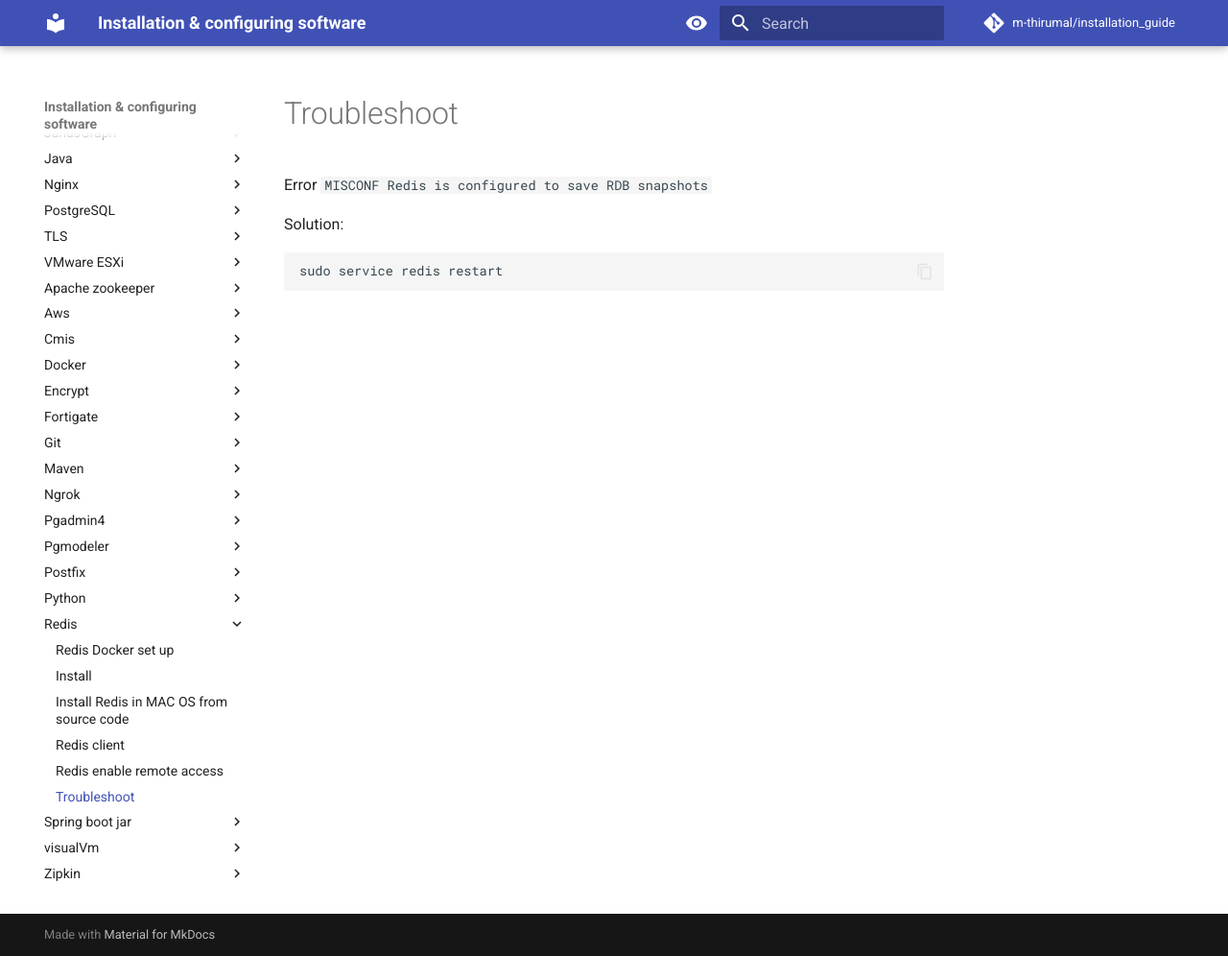
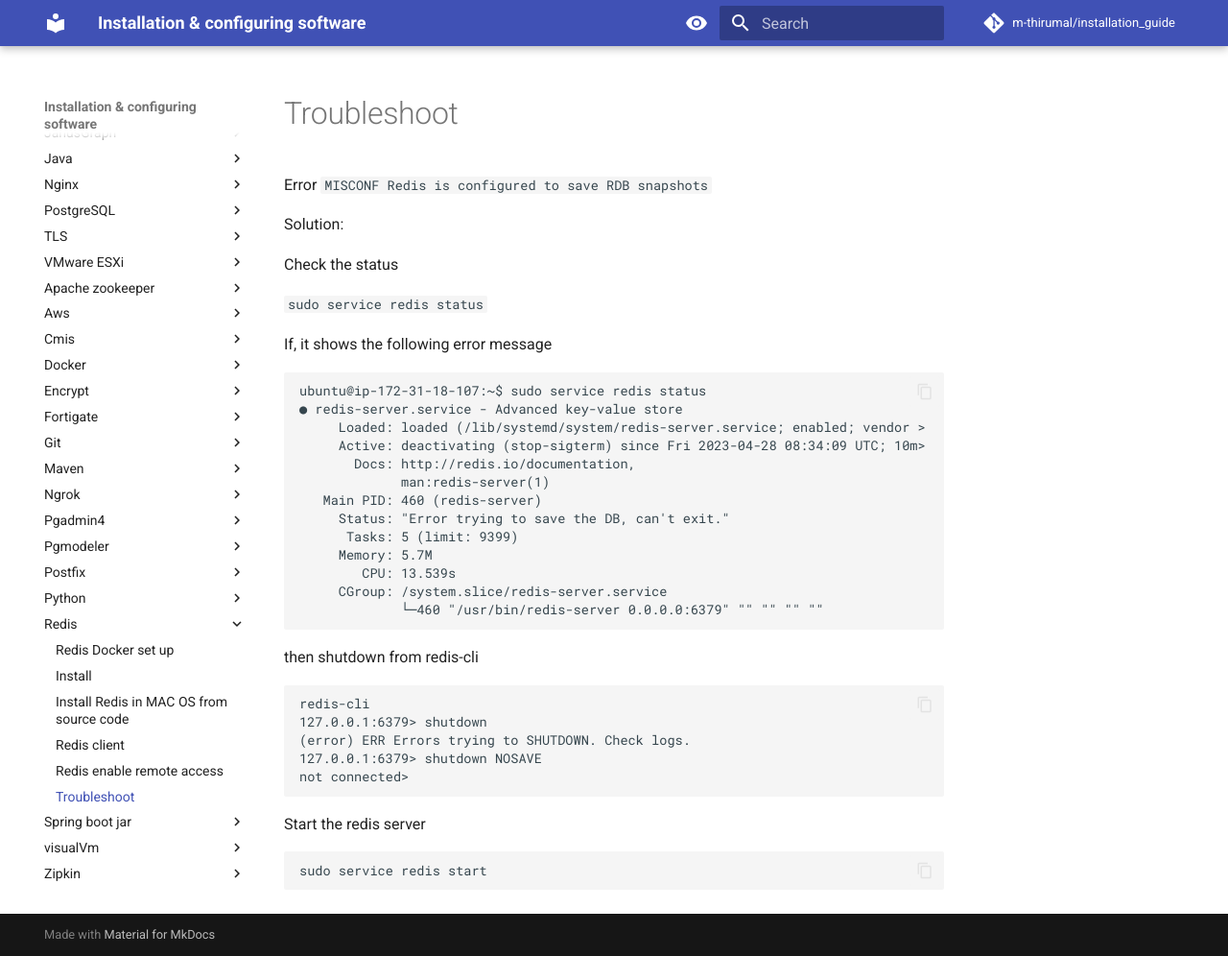
Before and after one commit to m-thirumal/installation_guide, an MkDocs documentation site: the page built from docs/redis/troubleshoot.md, in a window 1280 px wide and 996 px high. Shown: the whole window at 96% size. Built offline with MkDocs 1.6.1 and Material for MkDocs 9.7.7, drawn with Linux system fonts in a browser that asks for light colours; comment, search, counter and statistics services are not loaded.

Commit message:
Update troubleshoot.md

````diff
--- a/docs/redis/troubleshoot.md
+++ b/docs/redis/troubleshoot.md
@@ -4,6 +4,38 @@
 
 Solution:
 
+Check the status
+
+`sudo service redis status`
+
+If, it shows the following error message
 ```
-sudo service redis restart
+ubuntu@ip-172-31-18-107:~$ sudo service redis status
+● redis-server.service - Advanced key-value store
+     Loaded: loaded (/lib/systemd/system/redis-server.service; enabled; vendor >
+     Active: deactivating (stop-sigterm) since Fri 2023-04-28 08:34:09 UTC; 10m>
+       Docs: http://redis.io/documentation,
+             man:redis-server(1)
+   Main PID: 460 (redis-server)
+     Status: "Error trying to save the DB, can't exit."
+      Tasks: 5 (limit: 9399)
+     Memory: 5.7M
+        CPU: 13.539s
+     CGroup: /system.slice/redis-server.service
+             └─460 "/usr/bin/redis-server 0.0.0.0:6379" "" "" "" ""
 ```
+then shutdown from redis-cli
+
+```
+redis-cli
+127.0.0.1:6379> shutdown
+(error) ERR Errors trying to SHUTDOWN. Check logs.
+127.0.0.1:6379> shutdown NOSAVE
+not connected>
+```
+
+Start the redis server
+
+```
+sudo service redis start
+```
````
